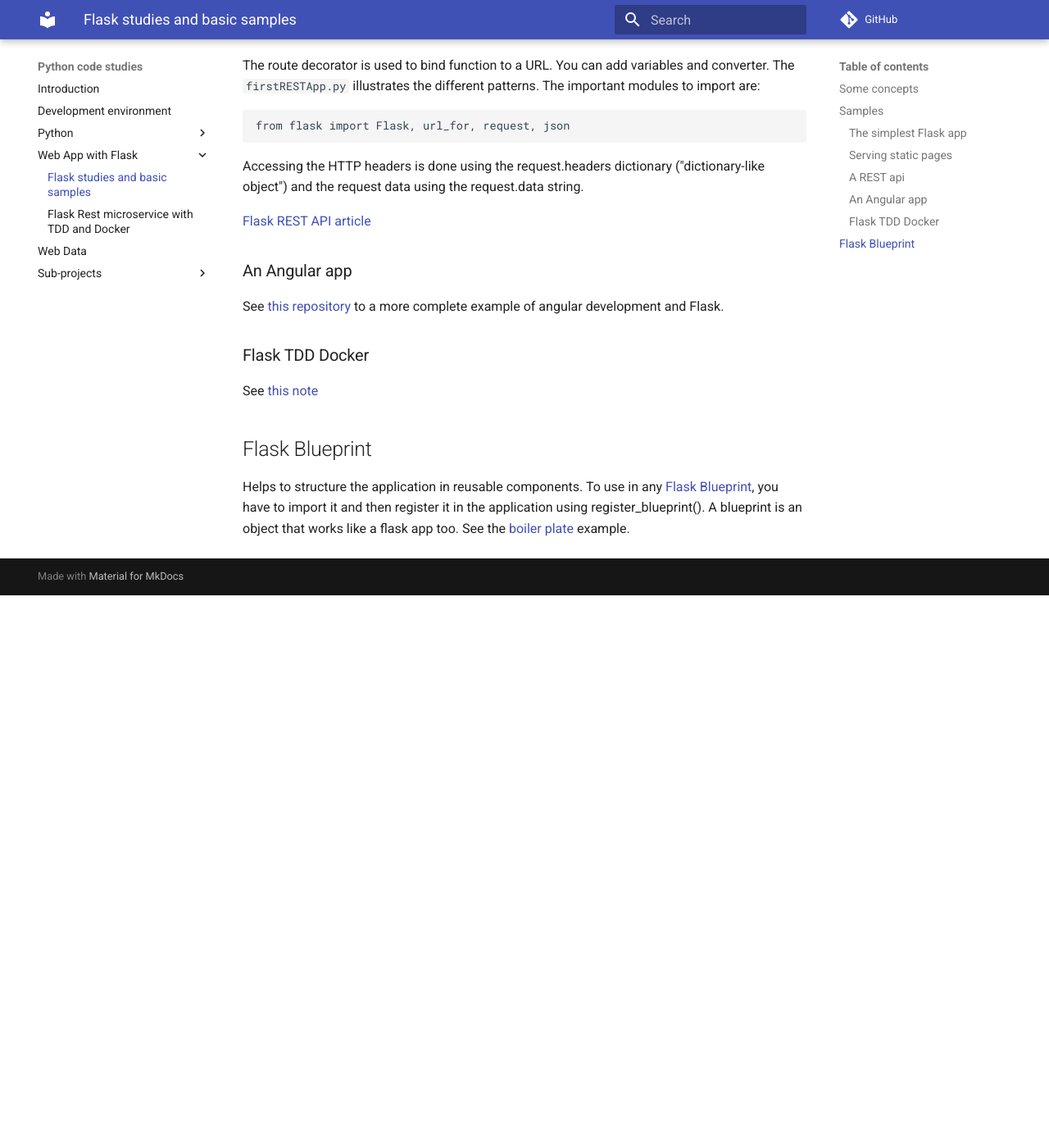
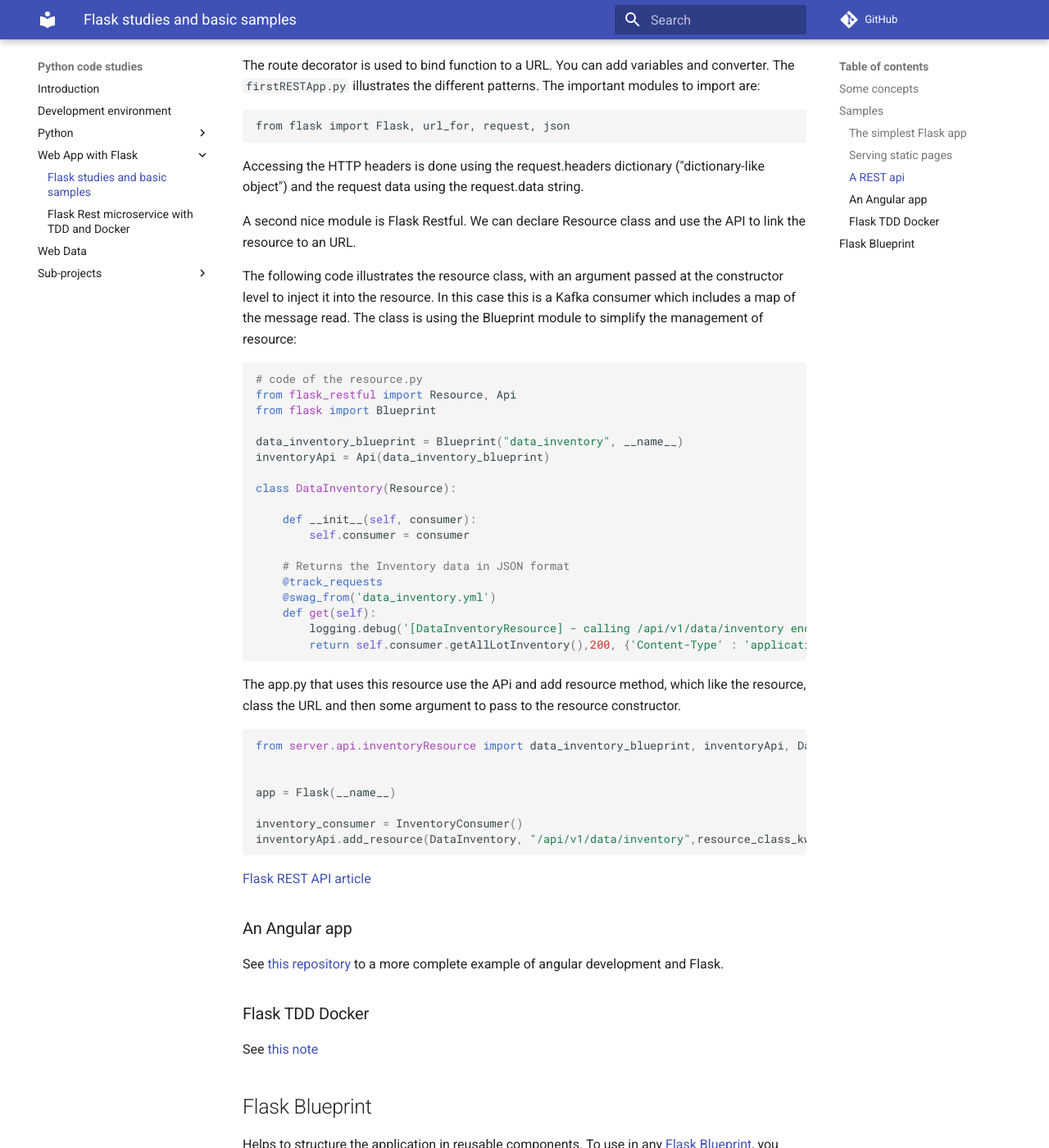
Before and after one commit to jbcodeforce/python-code, an MkDocs documentation site: the page built from docs/flask/readme.md, in a window 1280 px wide and 1400 px high, scrolled down 1861 px. Shown: the whole window at 82% size. Built offline with MkDocs 1.6.1 and Material for MkDocs 9.7.7, drawn with Linux system fonts in a browser that asks for light colours; comment, search, counter and statistics services are not loaded; before the commit the page ends 2587 px from its top, so only the background shows below that.

Commit message:
update faq, summary, flask

````diff
--- a/docs/flask/readme.md
+++ b/docs/flask/readme.md
@@ -91,8 +91,45 @@ The route decorator is used to bind function to a URL. You can add variables and
 from flask import Flask, url_for, request, json
 ```
 
+Accessing the HTTP headers is done using the request.headers dictionary ("dictionary-like object") and the request data using the request.data string.
 
-Accessing the HTTP headers is done using the request.headers dictionary ("dictionary-like object") and the request data using the request.data string.
+A second nice module is Flask Restful. We can declare Resource class and use the API to link the resource to an URL.
+
+The following code illustrates the resource class, with an argument passed at the constructor level to inject it into the resource. In this case this is a Kafka consumer which includes a map of the message read. The class is using the Blueprint module to simplify the management of resource:
+
+```python
+# code of the resource.py
+from flask_restful import Resource, Api
+from flask import Blueprint
+
+data_inventory_blueprint = Blueprint("data_inventory", __name__)
+inventoryApi = Api(data_inventory_blueprint)
+
+class DataInventory(Resource):
+
+    def __init__(self, consumer):
+        self.consumer = consumer
+
+    # Returns the Inventory data in JSON format
+    @track_requests
+    @swag_from('data_inventory.yml')
+    def get(self):
+        logging.debug('[DataInventoryResource] - calling /api/v1/data/inventory endpoint')
+        return self.consumer.getAllLotInventory(),200, {'Content-Type' : 'application/json'}
+```
+
+The app.py that uses this resource use the APi and add resource method, which like the resource, class the URL and then some argument to pass to the resource constructor.
+
+```python
+from server.api.inventoryResource import data_inventory_blueprint, inventoryApi, DataInventory
+
+
+app = Flask(__name__)
+
+inventory_consumer = InventoryConsumer()
+inventoryApi.add_resource(DataInventory, "/api/v1/data/inventory",resource_class_kwargs={'consumer':inventory_consumer})
+
+```
 
 [Flask REST API article](https://blog.luisrei.com/articles/flaskrest.html)
 
````
Also changed, not shown: docs/python/faq.md (+16 -4 lines), docs/python/python-summary.md (+1 -1 lines), docs/webcrawling/readme.md (+7 -0 lines).
